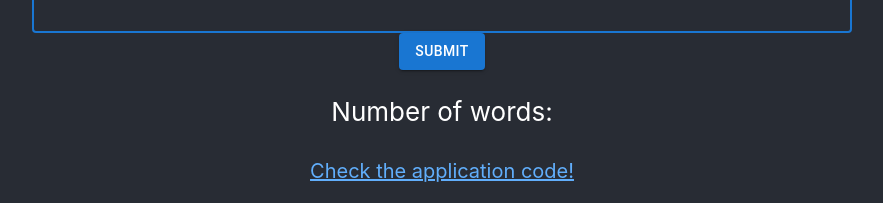
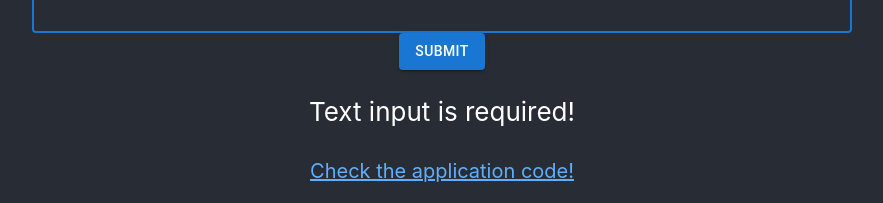
Before and after one commit to fanny-cacilie/word-counter, a React (Create React App) app in the folder frontend/: page / in a window 1280 px wide. Shown: the part 603-806 px from the top of the page, without its empty margins (198-1081 px from the left). Built offline with nearby package versions, Linux system fonts and the light colour scheme; no server answers.

Commit message:
Handle condition in interface module

```diff
--- a/frontend/src/App.js
+++ b/frontend/src/App.js
@@ -1,13 +1,13 @@
 import React, { useState, useEffect } from "react";
 
-import './App.css';
+import "./App.css";
 import { CodeLink } from "./components/CodeLink";
 import TextForm from "./components/TextForm";
 import { WordCount } from "./components/WordCount";
 
-function App() {
 
-  const [word_count, setwordCount] = useState([])
+export default function App() {
+  const [word_count, setwordCount] = useState();
 
   useEffect(() => {
     fetch('/texts/1').then(response =>
@@ -21,10 +21,10 @@ function App() {
     <div className="App">
       <h1> WORD COUNTER </h1>
       <TextForm />
-      <WordCount word_count={ word_count } />
+      {!word_count &&
+        <p> Text input is required!</p>}
+      {word_count && <WordCount word_count={word_count} />}
       <CodeLink />
     </div>
   );
 }
-
-export default App;
```
